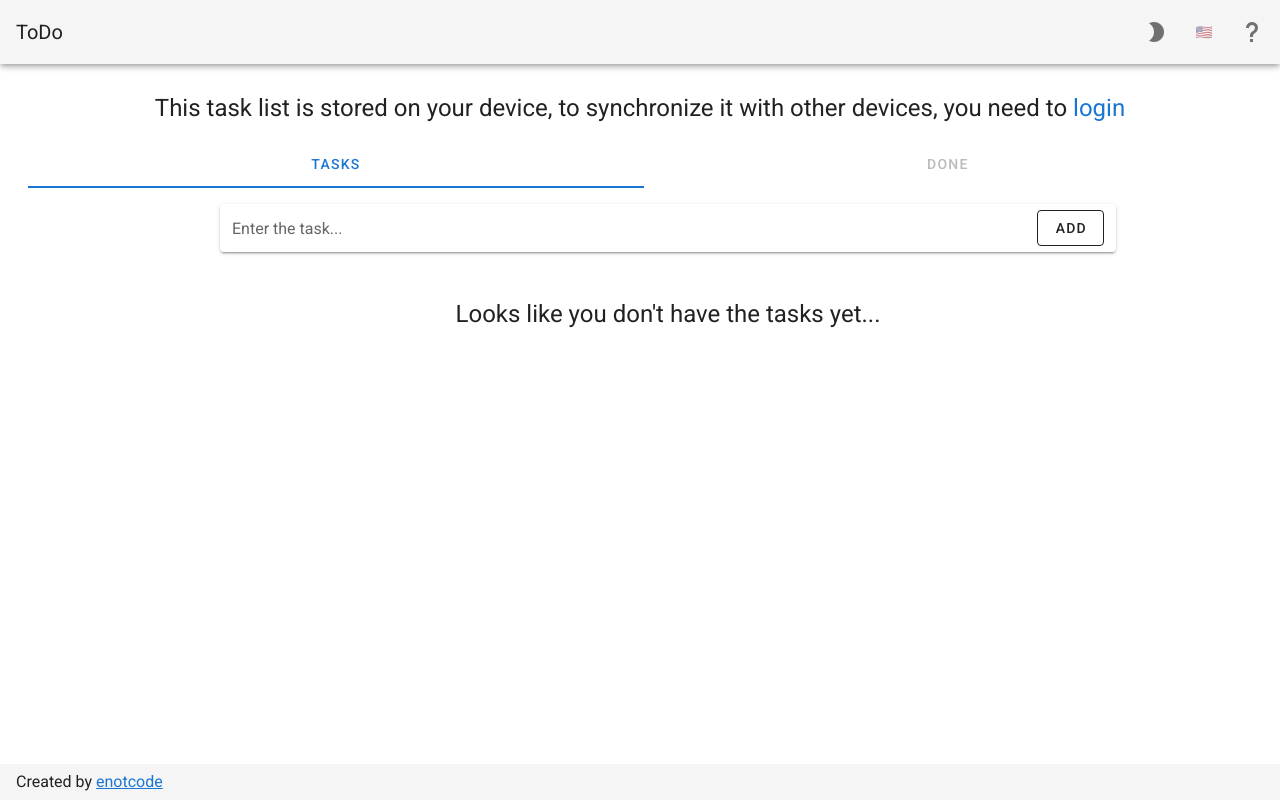
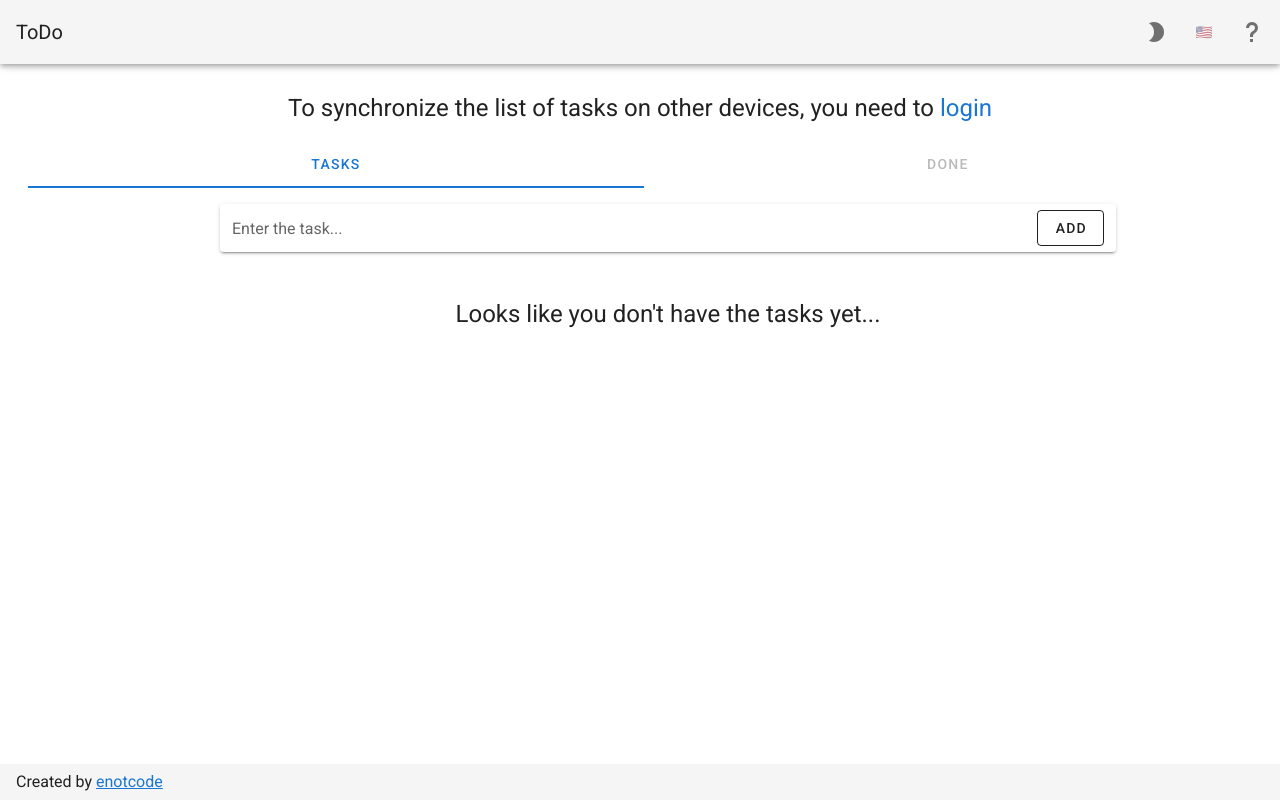
Before and after one commit to vafomin/todo, a Vue app: page / in a window 1280 px wide. Built offline with nearby package versions, Linux system fonts and the light colour scheme.

Commit message:
fix: fixed start login text

```diff
--- a/src/assets/localization.js
+++ b/src/assets/localization.js
@@ -1,7 +1,7 @@
 export const messages = {
     ru: {
         app: "ToDo",
-        start: "Этот список задач хранится на вашем устройстве, чтобы синхронизировать его с другими устройствами, вам необходимо ",
+        start: "Чтобы синхронизировать список задач на разных устройствах, вам необходимо ",
         createdBy: "Создано",
         enterTask: "Введите задание...",
         noTask: "Похоже у вас еще нет задач...",
@@ -36,7 +36,7 @@ export const messages = {
     },
     en: {
         app: "ToDo",
-        start: "This task list is stored on your device, to synchronize it with other devices, you need to",
+        start: "To synchronize the list of tasks on other devices, you need to ",
         createdBy: "Created by",
         enterTask: "Enter the task...",
         noTask: "Looks like you don't have the tasks yet...",
```
